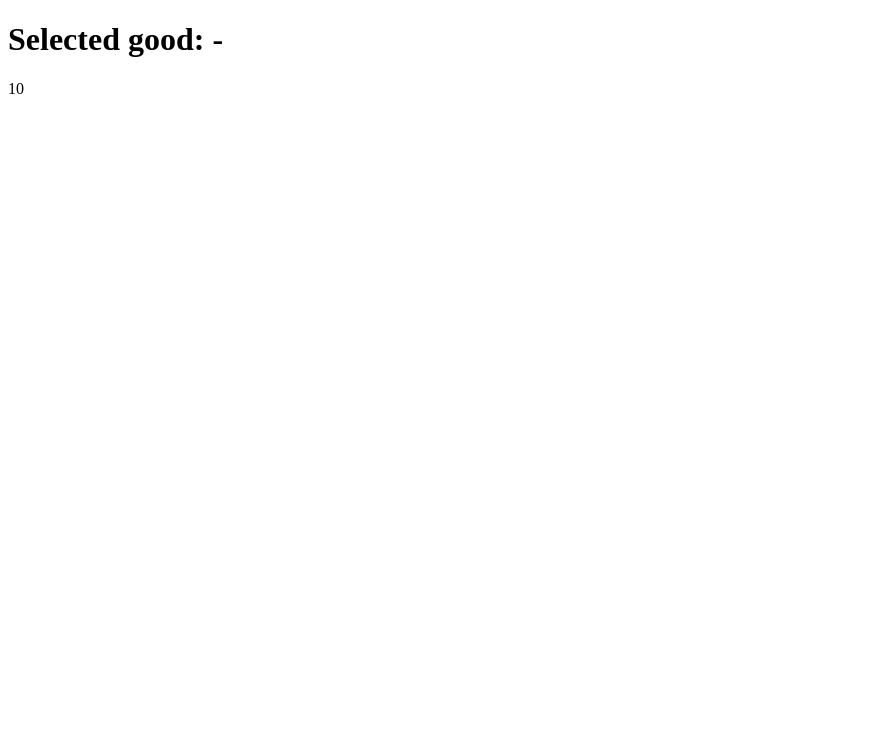
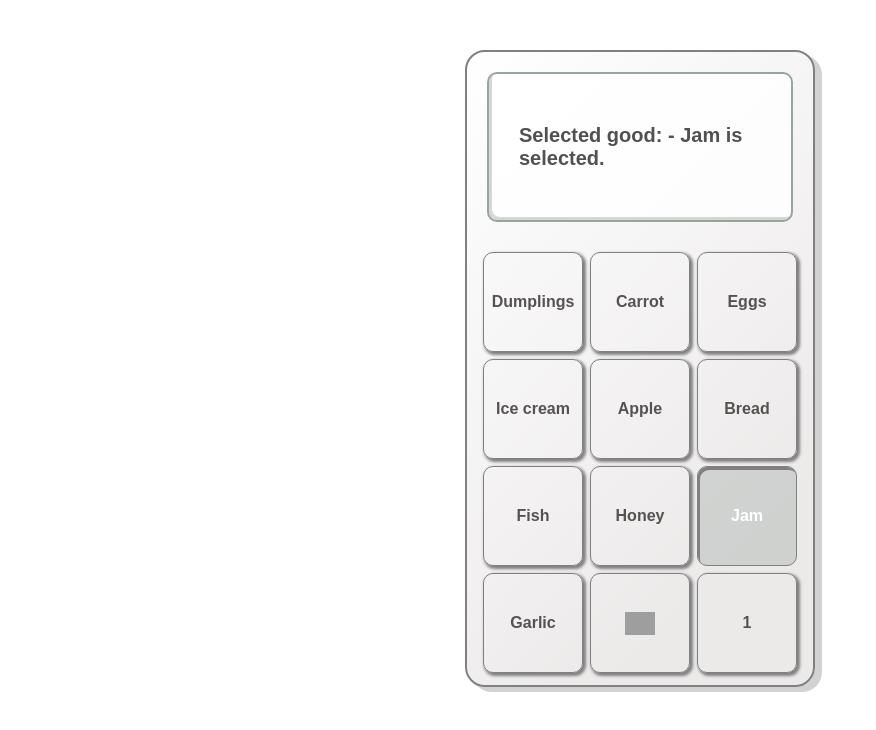
Before and after one commit to mate-academy/react_goods-selector, a React (Create React App) app: page / in a window 1280 px wide. Shown: the top 730 px of the page, without its empty margins (0-876 px from the left). Built offline with nearby package versions, Linux system fonts and the light colour scheme; grey boxes are pictures that could not be loaded; the HTML template or start-up script is replaced by a standard one.

Commit message:
Add solution react_goods_selector

```diff
--- a/src/App.js
+++ b/src/App.js
@@ -14,11 +14,113 @@ const goodsFromServer = [
   'Garlic',
 ];
 
-const App = () => (
-  <div className="App">
-    <h1>Selected good: -</h1>
-    {goodsFromServer.length}
-  </div>
-);
+class App extends React.Component {
+  state = {
+    goodsCounter: 1,
+    selectedGoods: ['Jam'],
+  }
+
+  showGoodsList = (() => {
+    const goods = [...this.state.selectedGoods];
+
+    if (goods.length === 0) {
+      return ' No goods selected.';
+    }
+
+    if (goods.length === 1) {
+      return ` ${goods[0]} is selected.`;
+    }
+
+    const lastGood = goods.pop();
+
+    return ` ${goods.join(', ')} and ${lastGood} are selected.`;
+  })
+
+  goodsHandler = (product) => {
+    if (!this.state.selectedGoods.includes(product)) {
+      this.setState(state => ({
+        selectedGoods: [...state.selectedGoods, product],
+        goodsCounter: state.goodsCounter + 1,
+      }));
+    } else {
+      this.setState(state => ({
+        selectedGoods: state.selectedGoods.filter(good => good !== product),
+        goodsCounter: state.goodsCounter - 1,
+      }));
+    }
+  }
+
+  clearGoodsList = () => {
+    this.setState({
+      goodsCounter: 0,
+      selectedGoods: [],
+    });
+  }
+
+  render() {
+    const { goodsCounter, selectedGoods } = this.state;
+
+    return (
+      <div className="App">
+        <div className="header">
+          <h1 className="header__title">
+            Selected good: -
+            {this.showGoodsList()}
+          </h1>
+        </div>
+
+        <div className="main-content">
+          <ul className="goods-list">
+            {goodsFromServer.map(
+              (product) => {
+                const isProductSelected = selectedGoods.includes(product);
+
+                return (
+                  <li key={product}>
+                    <div className="button-wrapper">
+                      <button
+                        type="button"
+                        className={
+                          `button ${isProductSelected
+                            ? 'button__active'
+                            : 'button__noneactive'}`
+                        }
+                        onClick={() => {
+                          this.goodsHandler(product);
+                        }}
+                      >
+                        {product}
+                      </button>
+                    </div>
+                  </li>
+                );
+              },
+            )}
+            <li>
+              <div className="button-wrapper">
+                <button
+                  type="button"
+                  className="clear-button"
+                  onClick={this.clearGoodsList}
+                  hidden={!this.state.selectedGoods.length}
+                />
+              </div>
+            </li>
+            <li>
+              <div className="button-wrapper">
+                <button
+                  type="button"
+                  className="button"
+                >
+                  {` ${goodsCounter}`}
+                </button>
+              </div>
+            </li>
+          </ul>
+        </div>
+      </div>
+    );
+  }
+}
 
 export default App;
--- a/src/App.scss
+++ b/src/App.scss
@@ -1 +1,94 @@
-// styles go here
+* {
+  box-sizing: border-box;
+  font-family: Arial, Helvetica, sans-serif;
+}
+
+ul, h1 {
+  list-style: none;
+  padding: 0;
+  margin: 0;
+}
+
+.App {
+  background: linear-gradient(135deg, white, rgb(236, 233, 233) 80%);
+  border: 2px solid grey;
+  border-radius: 20px;
+  margin: 50px auto;
+  display: flex;
+  flex-direction: column;
+  align-items: center;
+  justify-content: center;
+  max-width: 350px;
+  box-shadow: 7px 5px rgba(192, 192, 192, 0.705);
+
+  .header {
+    background-color: rgba(255, 255, 255, 0.815);
+    display: flex;
+    flex-direction: column;
+    justify-content: center;
+    height: 150px;
+    border: 2px solid rgba(116, 139, 121, 0.753);
+    border-radius: 10px;
+    box-shadow: inset 3px -3px rgba(182, 178, 178, 0.541);
+    margin: 20px;
+    padding: 30px;
+    font-size: 10px;
+
+    &__title {
+      color: rgb(83, 80, 80);
+    }
+  }
+
+  .main-content {
+    padding: 10px 0;
+
+    .goods-list {
+      display: flex;
+      gap: 7px;
+      flex-wrap: wrap;
+      justify-content: center;
+
+      .button-wrapper {
+
+        .button {
+          display: flex;
+          justify-content: center;
+          align-items: center;
+          height: 100px;
+          width: 100px;
+          border-radius: 10px;
+          border: 0.5px solid grey;
+          background: none;
+          color: rgb(87, 82, 82);
+          font-weight: bold;
+          font-size: 16px;
+          cursor: pointer;
+          box-shadow: 2px 2px 3px 1px grey;
+
+          &__active {
+            background-color: rgba(161, 170, 164, 0.39);
+            color: white;
+            box-shadow: inset 2px 3px grey;
+          }
+          &__noneactive {
+            background-color:none;
+          }
+        }
+
+        .clear-button {
+          height: 100px;
+          width: 100px;
+          border-radius: 10px;
+          border: 0.5px solid grey;
+          background: none;
+          background-image: url("https://www.svgrepo.com/show/14988/trash.svg");
+          background-size: 30px;
+          background-repeat: no-repeat;
+          background-position: center;
+          cursor: pointer;
+          box-shadow: 2px 2px 3px 1px grey;
+        }
+      }
+    }
+  }
+}
```
